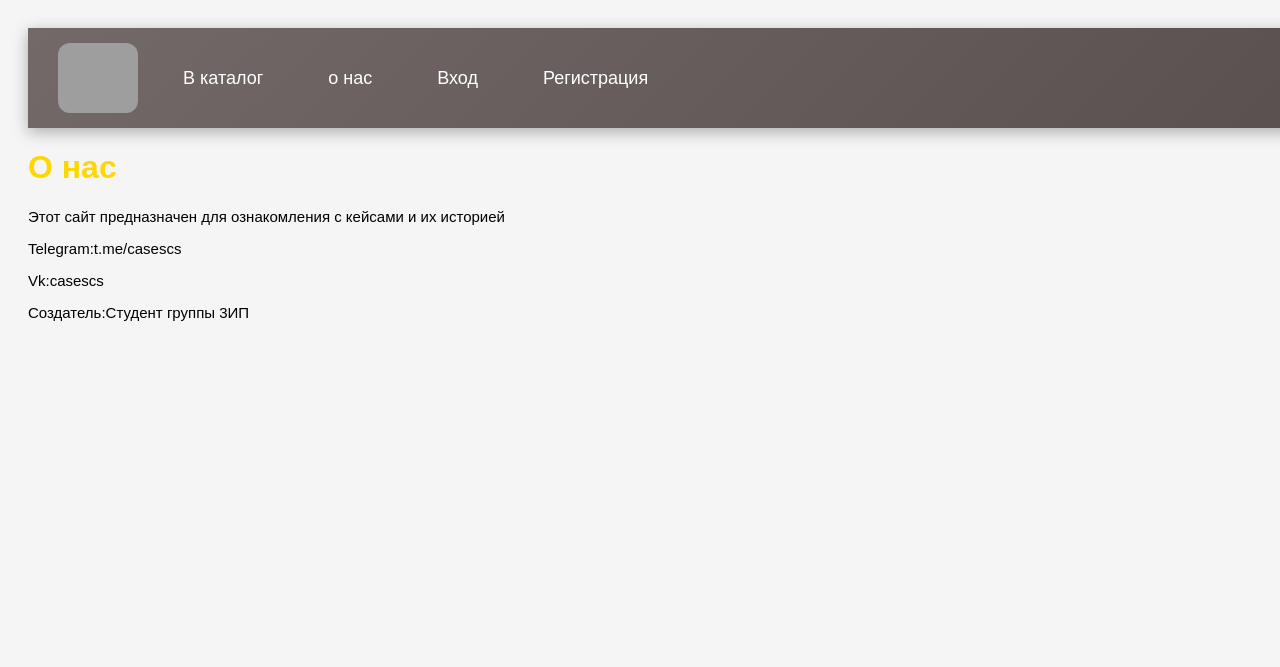
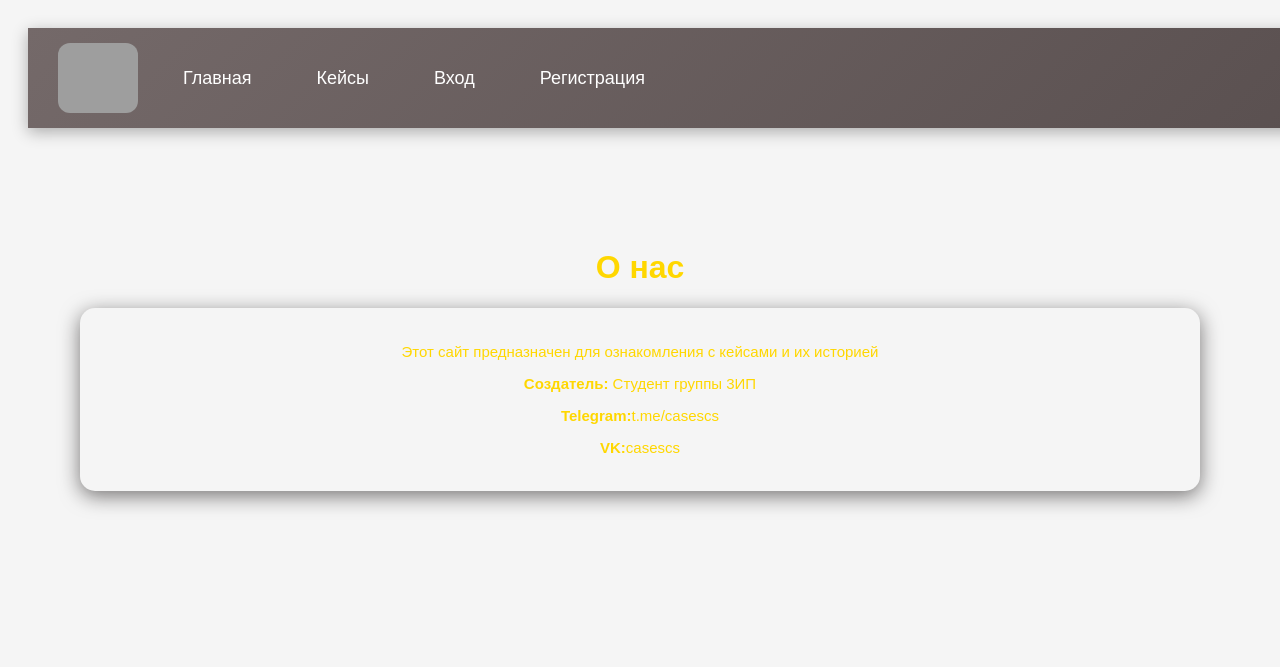
Before and after one commit to sasasas317/inex.html, a PHP site: page /popular.html in a window 1280 px wide. Shown: the top 667 px of the page. Run offline with PHP 8.4, Linux system fonts and the light colour scheme; grey boxes are pictures that could not be loaded.

Commit message:
изменение внешнего вида меню о нас

```diff
--- a/popular.html
+++ b/popular.html
@@ -3,21 +3,18 @@
 <head>
     <meta charset="UTF-8">
     <meta name="viewport" content="width=device-width, initial-scale=1.0">
-    <title>О нас </title>
+    <title>О нас</title>
     <link rel="stylesheet" href="style.css">
-
-
 </head>
 <body>
-
+<!-- МЕНЮ -->
 <div class="menu1">
-
-    <img src="https://tse1.mm.bing.net/th/id/OIP.w7RG75LxWRmxCCLhJfMnawAAAA?rs=1&pid=ImgDetMain&o=7&rm=3" alt="">
+    <img src="https://tse1.mm.bing.net/th/id/OIP.w7RG75LxWRmxCCLhJfMnawAAAA?rs=1&pid=ImgDetMain&o=7&rm=3" alt="Логотип">
     <a href="index.html">
-        <p>В каталог</p>
+        <p>Главная</p>
     </a>
     <a href="popular.html">
-        <p>о нас  </p>
+        <p>Кейсы</p>
     </a>
     <a href="vhod.html">
         <p>Вход</p>
@@ -27,15 +24,18 @@
     </a>
 </div>
 
-<div class="knifes">
-    <h1>О нас </h1>
-    <p>Этот сайт предназначен для ознакомления с кейсами и их историей </p>
-    <p>Telegram:t.me/casescs</p>
-    <p>Vk:casescs</p>
-    <p>Создатель:Студент группы 3ИП</p>
-
-
-
+<!-- КОНТЕНТ "О НАС" -->
+<div class="onas">
+    <div class="onas_content">
+        <h1>О нас</h1>
+        <div class="onas_text">
+            <p>Этот сайт предназначен для ознакомления с кейсами и их историей</p>
+            <p><strong>Создатель:</strong> Студент группы 3ИП</p>
+            <p><strong>Telegram:</strong>t.me/casescs</p>
+            <p><strong>VK:</strong>casescs</p>
+        </div>
+    </div>
+</div>
 
 </body>
 </html>
--- a/style.css
+++ b/style.css
@@ -196,6 +196,27 @@
     color: #333;
     transform: translateY(-3px);
     box-shadow: 0 5px 15px rgba(255,215,0,0.4);
+}
+
+.onas{
+    max-width: 1200px;
+    margin: 40px auto;
+    min-height: 500px;
+    border-radius: 20px;
+}
+
+.onas_content{
+     text-align: center;
+    padding: 60px 20px;
+}
+
+.onas_text{
+    font-size: 35px;
+    color: gold;
+    margin: 20px;
+    padding: 20px;
+    border-radius: 15px;
+    box-shadow: 0 5px 20px rgba(20, 16, 16, 0.562);
 }
             /* стили кейсов */
         .menu_cases {
```
